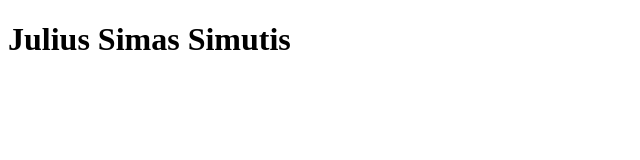
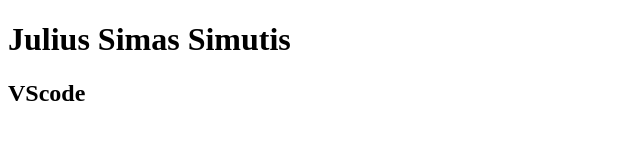
Before and after one commit to Simofy/front-end, a plain HTML site: page index.html in a window 1280 px wide. Shown: the whole page, without its empty margins (0-640 px from the left). Drawn offline with Linux system fonts and the light colour scheme.

Commit message:
Adding dummy text

```diff
--- a/index.html
+++ b/index.html
@@ -5,5 +5,6 @@
   </head>
   <body>
     <h1>Julius Simas Simutis</h1>
+    <h2>VScode</h2>
   </body>
 </html>
```
